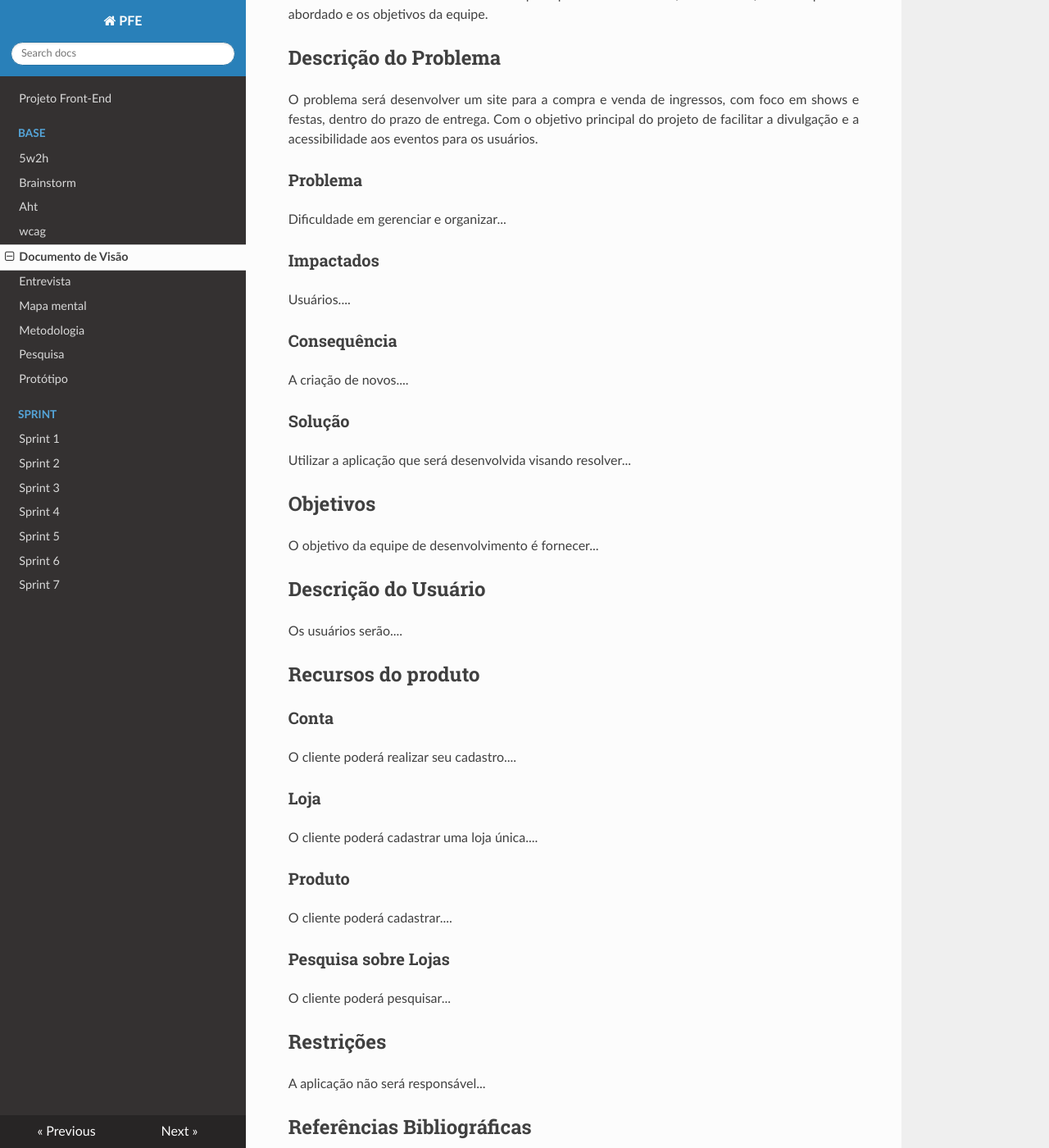
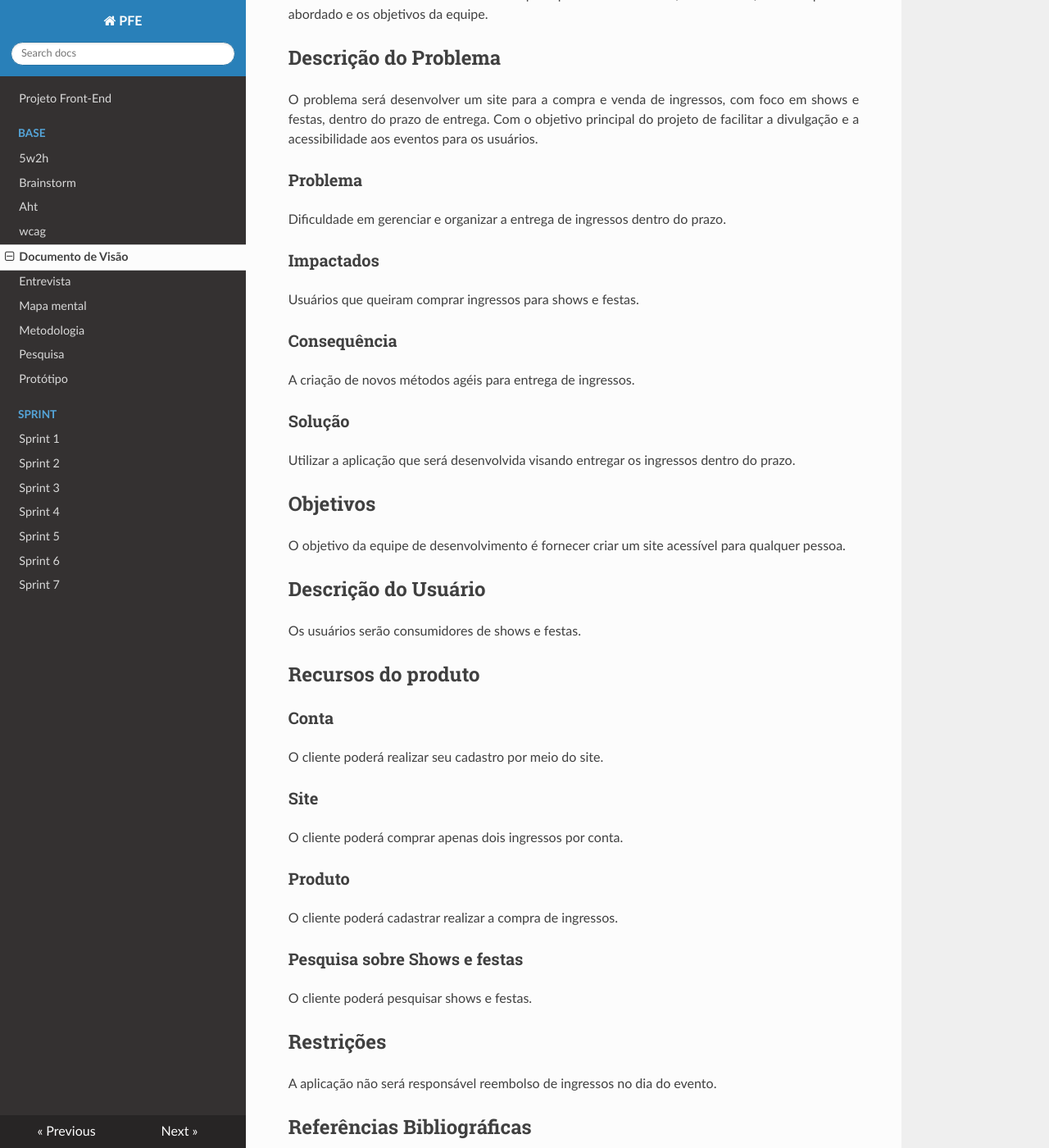
Before and after one commit to Projetos-de-Extensao/PFE_25.1_8003_II, an MkDocs documentation site: the page built from docs/base/documento_de_visao.md, in a window 1280 px wide and 1400 px high, scrolled down 221 px. Shown: the whole window at 82% size. Built offline with MkDocs 1.6.1, drawn with Linux system fonts in a browser that asks for light colours; nearby versions of some CDN libraries.

Commit message:
update documento de visao md

```diff
--- a/docs/base/documento_de_visao.md
+++ b/docs/base/documento_de_visao.md
@@ -16,30 +16,30 @@
 
 ### Problema
 
-Dificuldade em gerenciar e organizar...
+Dificuldade em gerenciar e organizar a entrega de ingressos dentro do prazo.
 
 ### Impactados
 
-Usuários....
+Usuários que queiram comprar ingressos para shows e festas.
 
 ### Consequência
 
-A criação de novos....
+A criação de novos métodos agéis para entrega de ingressos.
 
 ### Solução
 
-Utilizar a aplicação que será desenvolvida visando resolver...
+Utilizar a aplicação que será desenvolvida visando entregar os ingressos dentro do prazo.
 
 ## Objetivos
 
 <p align = "justify">
-O objetivo da equipe de desenvolvimento é fornecer...
+O objetivo da equipe de desenvolvimento é fornecer criar um site acessível para qualquer pessoa.
 </p>
 
 ## Descrição do Usuário
 
 <p align = "justify">
-Os usuários serão....
+Os usuários serão consumidores de shows e festas.
 </p>
 
 ## Recursos do produto
@@ -47,31 +47,31 @@
 ### Conta
 
 <p align = "justify">
-O cliente poderá realizar seu cadastro....
+O cliente poderá realizar seu cadastro por meio do site.
 </p>
 
-### Loja
+### Site
 
 <p align = "justify">
-O cliente poderá cadastrar uma loja única....
+O cliente poderá comprar apenas dois ingressos por conta.
 </p>
 
 ### Produto
 
 <p align = "justify">
-O cliente poderá cadastrar....
+O cliente poderá cadastrar realizar a compra de ingressos.
 </p>
 
-### Pesquisa sobre Lojas
+### Pesquisa sobre Shows e festas
 
 <p align = "justify">
-O cliente poderá pesquisar...
+O cliente poderá pesquisar shows e festas.
 </p>
 
 ## Restrições
 
 <p align = "justify">
-A aplicação não será responsável...
+A aplicação não será responsável reembolso de ingressos no dia do evento.
 </p>
 
 ## Referências Bibliográficas
```
